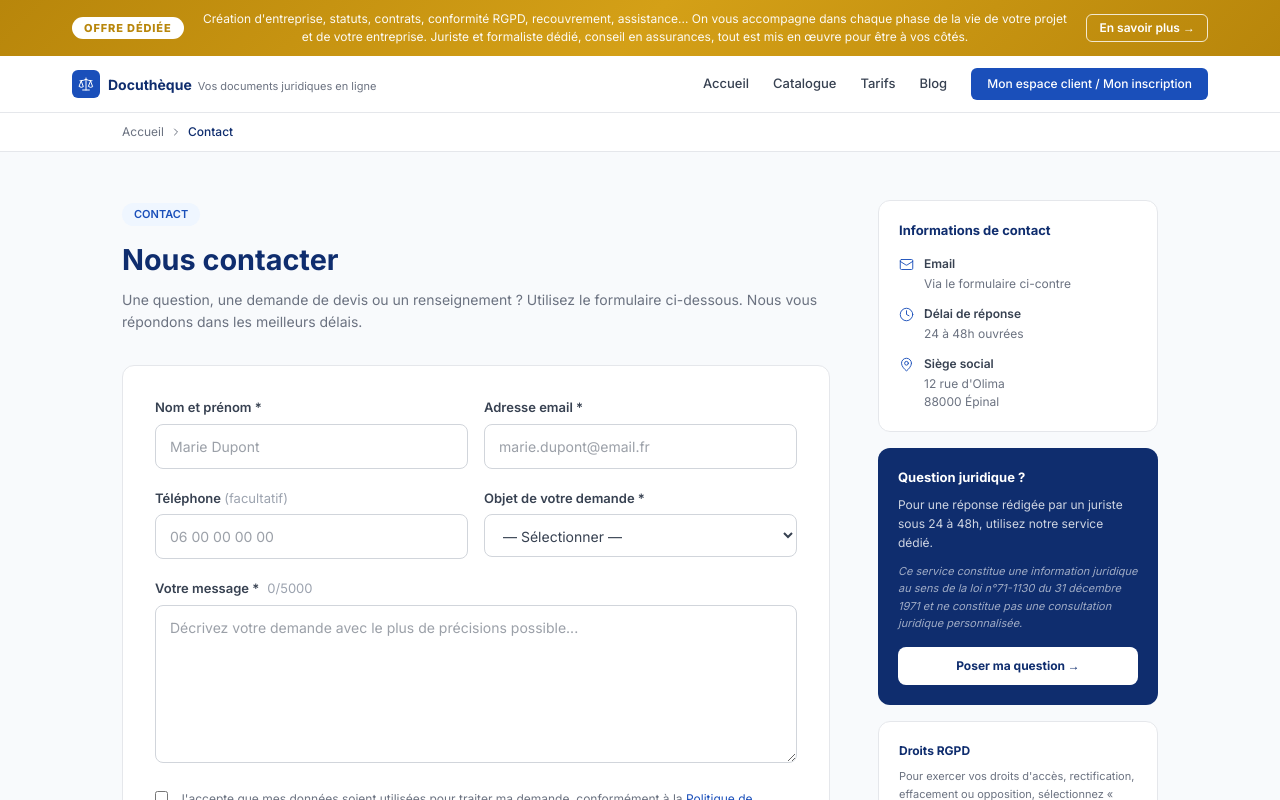
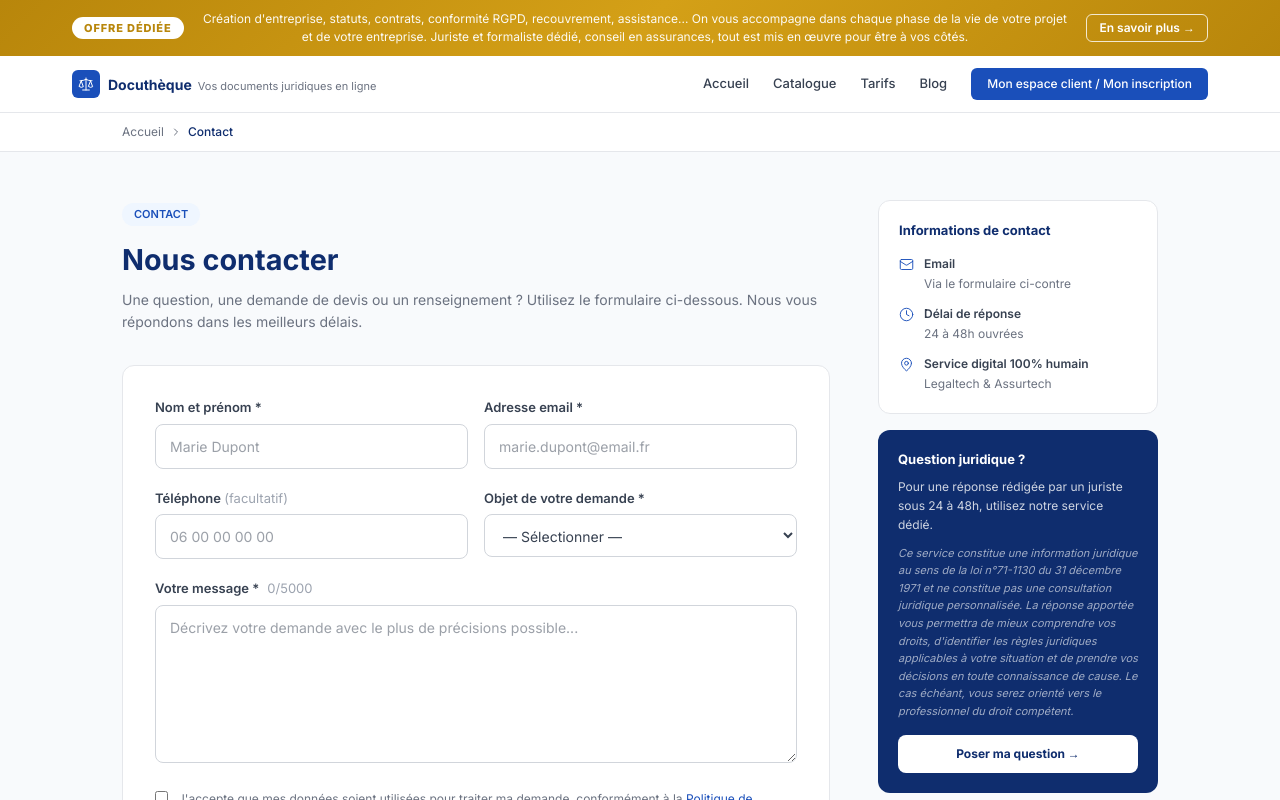
Before and after one commit to SYPA-ASSO/docutheque-next, a Next.js app: page /contact in a window 1280 px wide. Shown: the top 800 px of the page. Built offline with nearby package versions, Linux system fonts and the light colour scheme.

Commit message:
Contact : retrait mentions géographiques

```diff
--- a/app/contact/page.tsx
+++ b/app/contact/page.tsx
@@ -296,8 +296,8 @@ export default function Contact() {
                 <div style={{ display: 'flex', gap: '10px', alignItems: 'flex-start' }}>
                   <MapPin size={15} color="#1a4fba" style={{ flexShrink: 0, marginTop: '2px' }} strokeWidth={1.5} />
                   <div>
-                    <p style={{ color: '#374151', fontSize: '12px', fontWeight: '600', margin: '0 0 2px' }}>Siège social</p>
-                    <p style={{ color: '#6b7280', fontSize: '12px', margin: 0, lineHeight: '1.5' }}>12 rue d'Olima<br />88000 Épinal</p>
+                    <p style={{ color: '#374151', fontSize: '12px', fontWeight: '600', margin: '0 0 2px' }}>Service digital 100% humain</p>
+                    <p style={{ color: '#6b7280', fontSize: '12px', margin: 0, lineHeight: '1.5' }}>Legaltech & Assurtech</p>
                   </div>
                 </div>
               </div>
@@ -309,7 +309,7 @@ export default function Contact() {
                 Pour une réponse rédigée par un juriste sous 24 à 48h, utilisez notre service dédié.
               </p>
               <p style={{ color: 'rgba(255,255,255,0.6)', fontSize: '11px', lineHeight: '1.6', margin: '0 0 14px', fontStyle: 'italic' }}>
-                Ce service constitue une information juridique au sens de la loi n°71-1130 du 31 décembre 1971 et ne constitue pas une consultation juridique personnalisée.
+                Ce service constitue une information juridique au sens de la loi n°71-1130 du 31 décembre 1971 et ne constitue pas une consultation juridique personnalisée. La réponse apportée vous permettra de mieux comprendre vos droits, d'identifier les règles juridiques applicables à votre situation et de prendre vos décisions en toute connaissance de cause. Le cas échéant, vous serez orienté vers le professionnel du droit compétent.
               </p>
               <a href="/information-sur-vos-droits" style={{ display: 'block', background: 'white', color: '#0f2d6e', padding: '10px', borderRadius: '8px', fontSize: '12px', fontWeight: '700', textDecoration: 'none', textAlign: 'center' }}>
                 Poser ma question →
```
